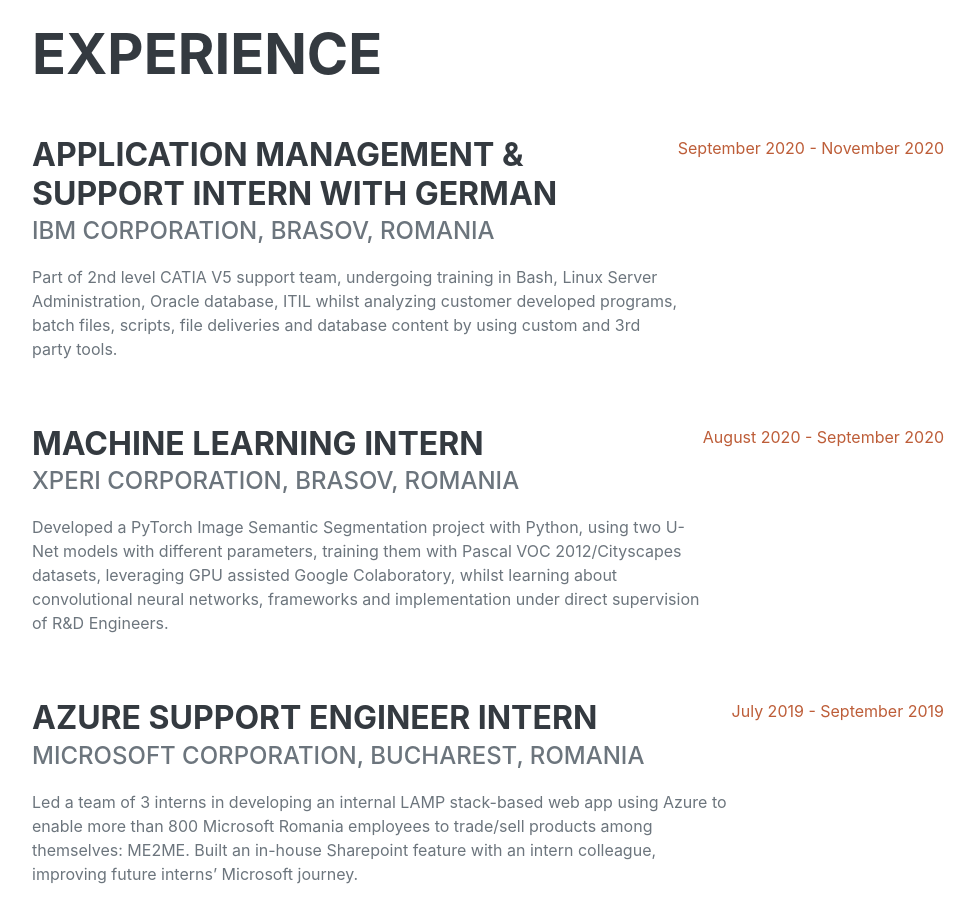
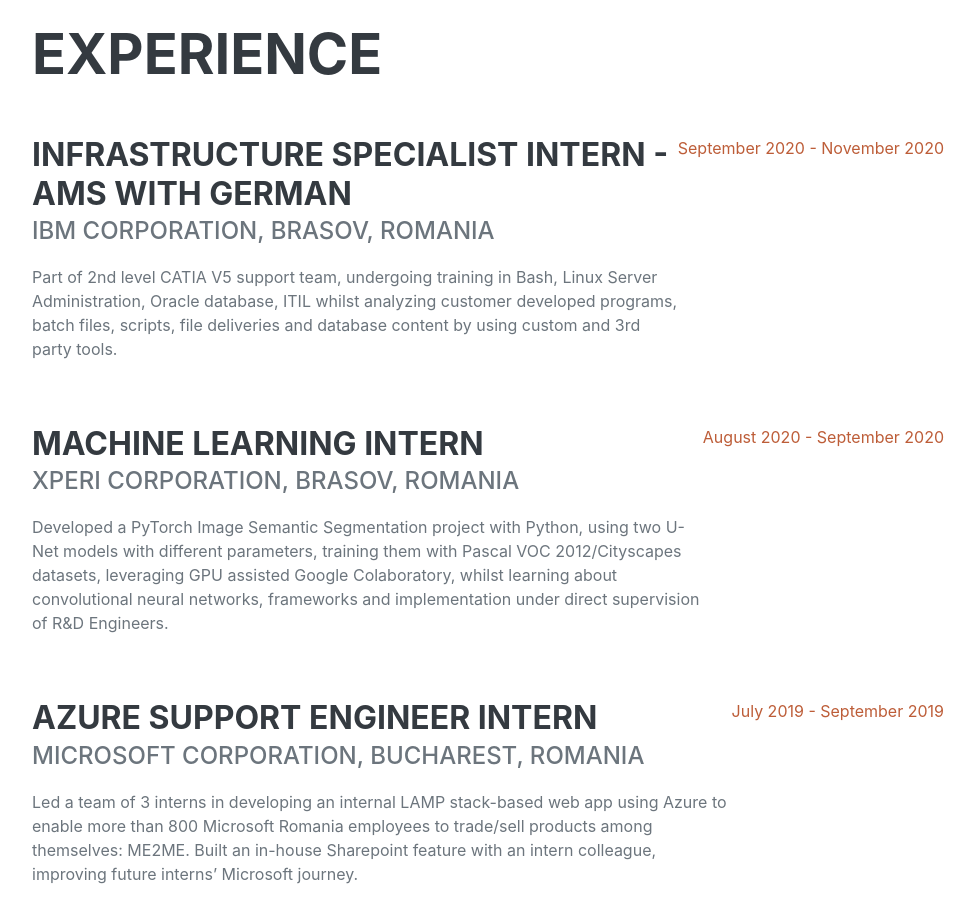
Before and after one commit to zoltanszekely21/ZoltanSzekelyCV, a plain HTML site: page index.html in a window 1280 px wide. Shown: the part 860-1782 px from the top of the page, without its empty margins (288-1263 px from the left). Drawn offline with nearby package versions, Linux system fonts and the light colour scheme; a web font is replaced by a local one.

Commit message:
Update index.html

```diff
--- a/index.html
+++ b/index.html
@@ -62,7 +62,7 @@
                     <h2 class="mb-5">Experience</h2>
                     <div class="d-flex flex-column flex-md-row justify-content-between mb-5">
                         <div class="flex-grow-1">
-                            <h3 class="mb-0">Application Management & Support Intern with German</h3>
+                            <h3 class="mb-0">Infrastructure Specialist Intern - AMS with German</h3>
                             <div class="subheading mb-3">IBM Corporation, Brasov, Romania</div>
                             <p>Part of 2nd level CATIA V5 support team, undergoing training in Bash, Linux Server Administration, Oracle database, ITIL whilst analyzing customer developed programs, batch files, scripts, file deliveries and database content by using custom and 3rd party tools.</p>
                         </div>
```
